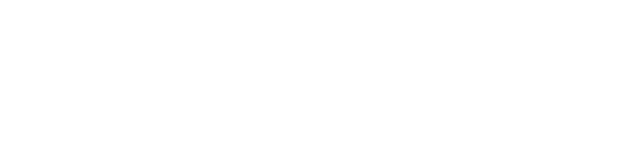
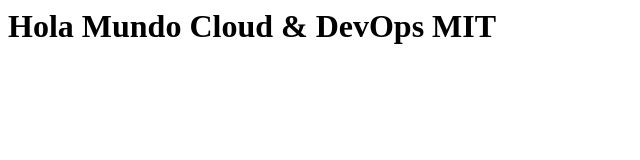
Before and after one commit to felipe-segura/felipe.segura.github.io, a plain HTML site: page index.html in a window 1280 px wide. Shown: the whole page, without its empty margins (0-640 px from the left). Drawn offline with Linux system fonts and the light colour scheme.

Commit message:
first edit

```diff
--- a/index.html
+++ b/index.html
@@ -1,4 +1,4 @@
 <html>
-<h1><Hola Mundo Cloud & DevOps MIT </h1>
+<h1> Hola Mundo Cloud & DevOps MIT </h1>
 
 </html>
```
